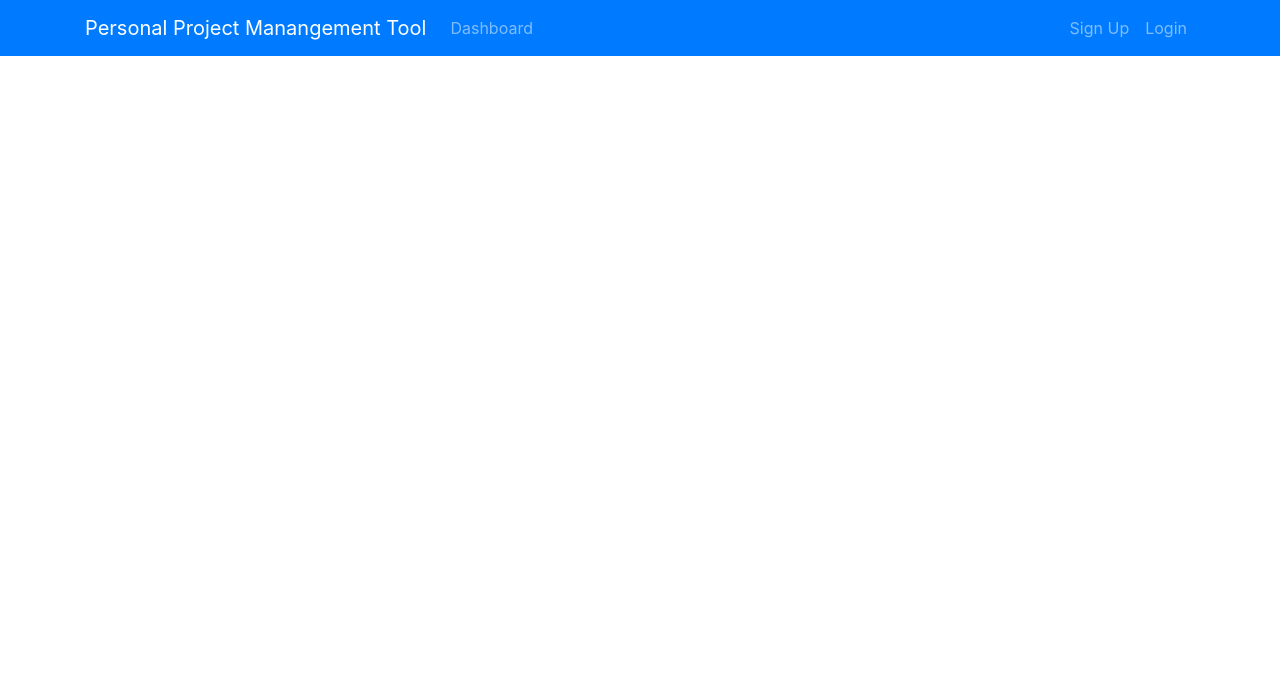
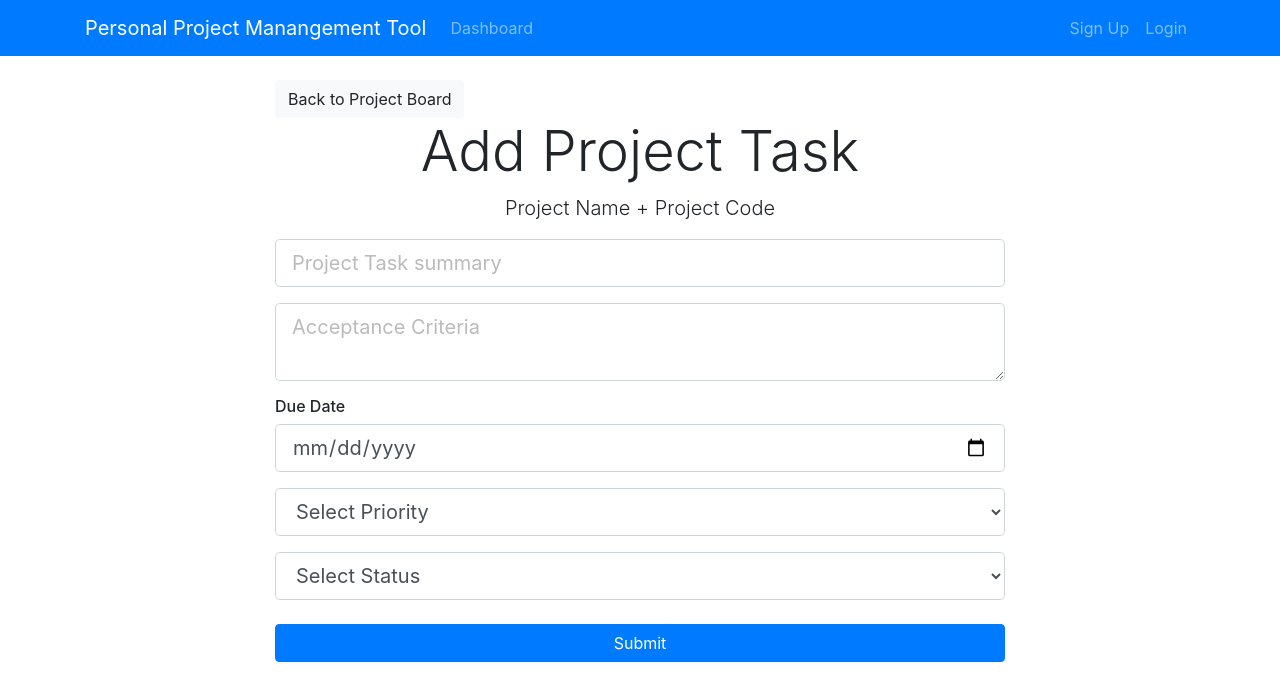
Before and after one commit to savinaysinha/ppmtool, a React (Create React App) app in the folder ppmtoolfrontend/ppmtool-react-client/: page /dashboard/backlog/1/1/updateTask in a window 1280 px wide. Shown: the top 700 px of the page. Built offline with nearby package versions, Linux system fonts and the light colour scheme; no server answers.

Commit message:
updateProjectTask and Delete Project Task Done

```diff
--- a/ppmtoolfrontend/ppmtool-react-client/src/App.js
+++ b/ppmtoolfrontend/ppmtool-react-client/src/App.js
@@ -10,6 +10,7 @@
 import UpdateProject from "./component/projectItems/UpdateProject";
 import ProjectBoard from './component/projectboard/ProjectBoard'
 import AddProjectTask from './component/projectboard/projecttask/AddProjectTask'
+import UpdateProjectTask from './component/projectboard/projecttask/UpdateProjectTask'
 function App() {
   return (
 
@@ -21,6 +22,7 @@
         <Route exact path="/dashboard/updateProject/:id" component={UpdateProject}/>
         <Route exact path="/dashboard/backlog/:id" component={ProjectBoard}/>
         <Route exact path="/dashboard/backlog/:id/addProjectTask" component={AddProjectTask}/>
+        <Route exact path="/dashboard/backlog/:id/:ptSequence/updateTask" component={UpdateProjectTask}/>
       </Router>
       </Provider>
 
--- a/ppmtoolfrontend/ppmtool-react-client/src/actions/BacklogActions.js
+++ b/ppmtoolfrontend/ppmtool-react-client/src/actions/BacklogActions.js
@@ -1,5 +1,10 @@
 import axios from "axios";
-import { GET_BACKLOG, GET_ERRORS, GET_PROJECT_TASKS } from "./type";
+import {
+  GET_BACKLOG,
+  GET_ERRORS,
+  GET_PROJECT_TASKS,
+  DELETE_PROJECT_TASK
+} from "./type";
 
 export const createProjectTask = (
   projectTask,
@@ -23,12 +28,35 @@
 };
 
 export const getProjectTasks = projectIdentifier => async dispatch => {
-
   const res = await axios.get(`/api/backlog/${projectIdentifier}`);
-  console.log(res.data);
-
   dispatch({
     type: GET_PROJECT_TASKS,
     payload: res.data
   });
 };
+
+export const deleteProjectTask = (
+  projectIdentifier,
+  projectSequence
+) => async dispatch => {
+  if (window.confirm("Are you sure to want to delete it")) {
+    await axios.delete(`/api/backlog/${projectIdentifier}/${projectSequence}`);
+    dispatch({
+      type: DELETE_PROJECT_TASK,
+      payload: projectSequence
+    });
+  }
+};
+
+export const getProjectTask = (
+  projectIdentifier,
+  projectSequence
+) => async dispatch => {
+  const res = await axios.get(
+    `/api/backlog/${projectIdentifier}/${projectSequence}`
+  );
+  dispatch({
+    type: GET_BACKLOG,
+    payload: res.data
+  });
+};
--- a/ppmtoolfrontend/ppmtool-react-client/src/component/projectboard/projecttask/AddProjectTask.js
+++ b/ppmtoolfrontend/ppmtool-react-client/src/component/projectboard/projecttask/AddProjectTask.js
@@ -14,6 +14,9 @@
     status: ""
   };
   onChange = e => {
+
+
+
     this.setState({
       [e.target.name]: e.target.value
     });
@@ -135,7 +138,7 @@
   }
 }
 
-AddProjectTask.protoType = {
+AddProjectTask.propType = {
   createProjectTask: PropTypes.func.isRequired,
   errors: PropTypes.object.isRequired
 };
--- a/ppmtoolfrontend/ppmtool-react-client/src/component/projectboard/projecttask/UpdateProjectTask.js
+++ b/ppmtoolfrontend/ppmtool-react-client/src/component/projectboard/projecttask/UpdateProjectTask.js
@@ -0,0 +1,183 @@
+import React, { Component } from "react";
+import { connect } from "react-redux";
+import { getProjectTask,createProjectTask } from "../../../actions/BacklogActions";
+import PropTypes from "prop-types";
+import classnames from "classnames";
+import { Link } from "react-router-dom";
+
+class UpdateProjectTask extends Component {
+  state = {
+    id:"",
+    summary: "",
+    acceptanceCriteria: "",
+    dueDate: "",
+    priority: "",
+    status: ""
+  };
+
+  onChange = e => {
+
+    this.setState({
+      [e.target.name]: e.target.value
+    });
+  };
+
+  onSubmit = e => {
+    e.preventDefault();
+    const projectTask = {
+      id:this.state.id,
+      summary: this.state.summary,
+      acceptanceCriteria: this.state.acceptanceCriteria,
+      dueDate: this.state.dueDate,
+      priority: this.state.priority,
+      status: this.state.status,
+      projectIdentifier: this.props.match.params.id,
+      errors: ""
+    };
+    this.props.createProjectTask(
+      projectTask,
+      this.props.history,
+      this.props.match.params.id
+    );
+  };
+
+  componentWillReceiveProps(nextProps) {
+    const {
+      id,
+      summary,
+      projectSequence,
+      projectIdentifier,
+      acceptanceCriteria,
+      status,
+      priority,
+      dueDate
+    } = nextProps.projectTask;
+    this.setState({
+      id,
+      summary,
+      projectSequence,
+      projectIdentifier,
+      acceptanceCriteria,
+      status,
+      priority,
+      dueDate
+    });
+
+    if (nextProps.errors) {
+      this.setState({
+        errors: nextProps.errors
+      });
+    }
+  }
+
+  componentDidMount() {
+    this.props.getProjectTask(
+      this.props.match.params.id,
+      this.props.match.params.ptSequence,
+      this.props.history
+    );
+  }
+  render() {
+    const { errors } = this.props;
+    return (
+      <div className="add-PBI">
+        <div className="container">
+          <div className="row">
+            <div className="col-md-8 m-auto">
+              <Link
+                to={`/dashboard/backlog/${this.props.match.params.id}`}
+                className="btn btn-light"
+              >
+                Back to Project Board
+              </Link>
+              <h4 className="display-4 text-center">Add Project Task</h4>
+              <p className="lead text-center">Project Name + Project Code</p>
+              <form onSubmit={this.onSubmit}>
+                <div className="form-group">
+                  <input
+                    type="text"
+                    className={classnames("form-control form-control-lg", {
+                      "is-invalid": errors.summary
+                    })}
+                    name="summary"
+                    placeholder="Project Task summary"
+                    value={this.state.summary? this.state.summary :""}
+                    onChange={this.onChange}
+                  />
+                  {errors.summary && (
+                    <div className="invalid-feedback">{errors.summary}</div>
+                  )}
+                </div>
+                <div className="form-group">
+                  <textarea
+                    className="form-control form-control-lg"
+                    placeholder="Acceptance Criteria"
+                    name="acceptanceCriteria"
+                    value={this.state.acceptanceCriteria?this.state.acceptanceCriteria:""}
+                    onChange={this.onChange}
+                  ></textarea>
+                </div>
+                <h6>Due Date</h6>
+                <div className="form-group">
+                  <input
+                    type="date"
+                    className="form-control form-control-lg"
+                    name="dueDate"
+                    value={this.state.dueDate?this.state.dueDate:""}
+                    onChange={this.onChange}
+                  />
+                </div>
+                <div className="form-group">
+                  <select
+                    className="form-control form-control-lg"
+                    name="priority"
+                    value={this.state.priority?this.state.priority:""}
+                    onChange={this.onChange}
+                  >
+                    <option value={0}>Select Priority</option>
+                    <option value={1}>High</option>
+                    <option value={2}>Medium</option>
+                    <option value={3}>Low</option>
+                  </select>
+                </div>
+
+                <div className="form-group">
+                  <select
+                    className="form-control form-control-lg"
+                    name="status"
+                    value={this.state.status?this.state.status:""}
+                    onChange={this.onChange}
+                  >
+                    <option value="">Select Status</option>
+                    <option value="TO_DO">TO DO</option>
+                    <option value="IN_PROGRESS">IN PROGRESS</option>
+                    <option value="DONE">DONE</option>
+                  </select>
+                </div>
+
+                <input
+                  type="submit"
+                  className="btn btn-primary btn-block mt-4"
+                />
+              </form>
+            </div>
+          </div>
+        </div>
+      </div>
+    );
+  }
+}
+
+UpdateProjectTask.propType = {
+  getProjectTask: PropTypes.func.isRequired,
+  errors: PropTypes.object.isRequired
+};
+
+function mapStateToProps(state) {
+  return {
+    errors: state.errors,
+    projectTask: state.projectTask.projectTask
+  };
+}
+
+export default connect(mapStateToProps, { getProjectTask,createProjectTask})(UpdateProjectTask);
--- a/ppmtoolfrontend/ppmtool-react-client/src/component/projectboard/projecttask/projectTask.js
+++ b/ppmtoolfrontend/ppmtool-react-client/src/component/projectboard/projecttask/projectTask.js
@@ -1,24 +1,39 @@
-import React from 'react'
-import {Link} from "react-router-dom"
+import { Link } from "react-router-dom";
 //import {connect} from 'react-redux'
 
-export default function ProjectTask(props) {
+import React, { Component } from "react";
+import { connect } from "react-redux";
+import { deleteProjectTask } from "../../../actions/BacklogActions";
+
+
+class ProjectTask extends Component {
+  delete = e => {
+    this.props.deleteProjectTask(this.props.projectTask.projectIdentifier,this.props.projectTask.projectSequence);
+  };
+  render() {
     return (
       <div className="card mb-1 bg-light">
         <div className="card-header text-primary">
-                  ID: {props.projectTask.projectSequence} -- Priority: {props.projectTask.priority}
+          ID: {this.props.projectTask.projectSequence} -- Priority:{" "}
+          {this.props.projectTask.priority}
         </div>
         <div className="card-body bg-light">
-                  <h5 className="card-title">{props.projectTask.summary}</h5>
+          <h5 className="card-title">{this.props.projectTask.summary}</h5>
           <p className="card-text text-truncate ">
-                    {props.projectTask.acceptanceCriteria}
+            {this.props.projectTask.acceptanceCriteria}
           </p>
-                  <Link to="" className="btn btn-primary">
+          <Link to={`/dashboard/backlog/${this.props.projectTask.projectIdentifier}/${this.props.projectTask.projectSequence}/updateTask`} className="btn btn-primary">
             View / Update
           </Link>
 
-                  <button className="btn btn-danger ml-4">Delete</button>
+          <button className="btn btn-danger ml-4" onClick={this.delete}>
+            Delete
+          </button>
         </div>
       </div>
-    )
+    );
   }
+}
+
+
+export default connect(null,{deleteProjectTask}) (ProjectTask)
--- a/ppmtoolfrontend/ppmtool-react-client/src/reducer/BacklogReducer.js
+++ b/ppmtoolfrontend/ppmtool-react-client/src/reducer/BacklogReducer.js
@@ -24,7 +24,9 @@
     case DELETE_PROJECT_TASK:
       return {
         ...state,
-        //TO_DO
+        projectTasks: state.projectTasks.filter(
+          projectTask => projectTask.projectSequence !== action.payload
+        )
       };
 
     default:
```
Lines whose indentation alone changed are shown as unchanged.
